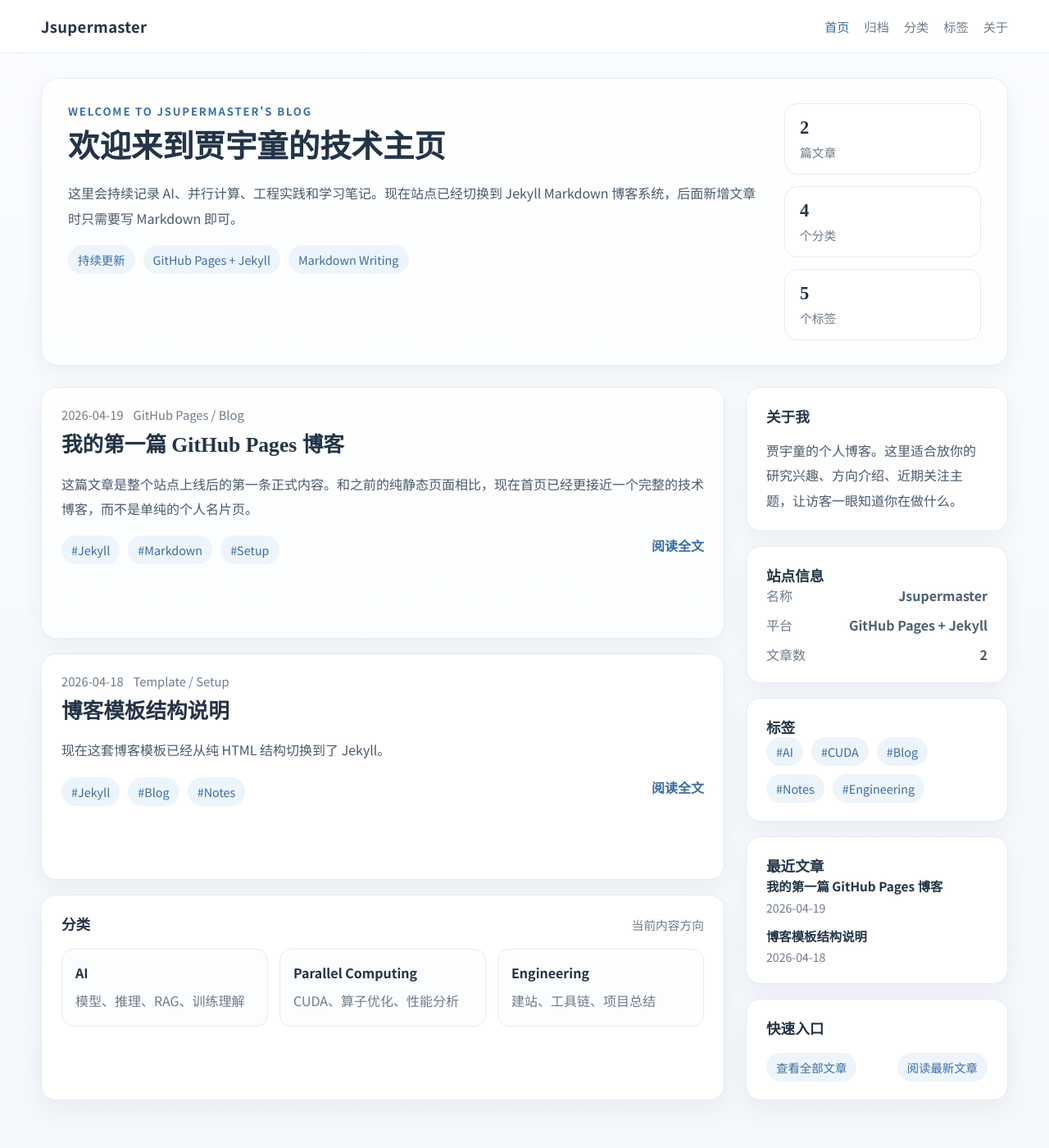
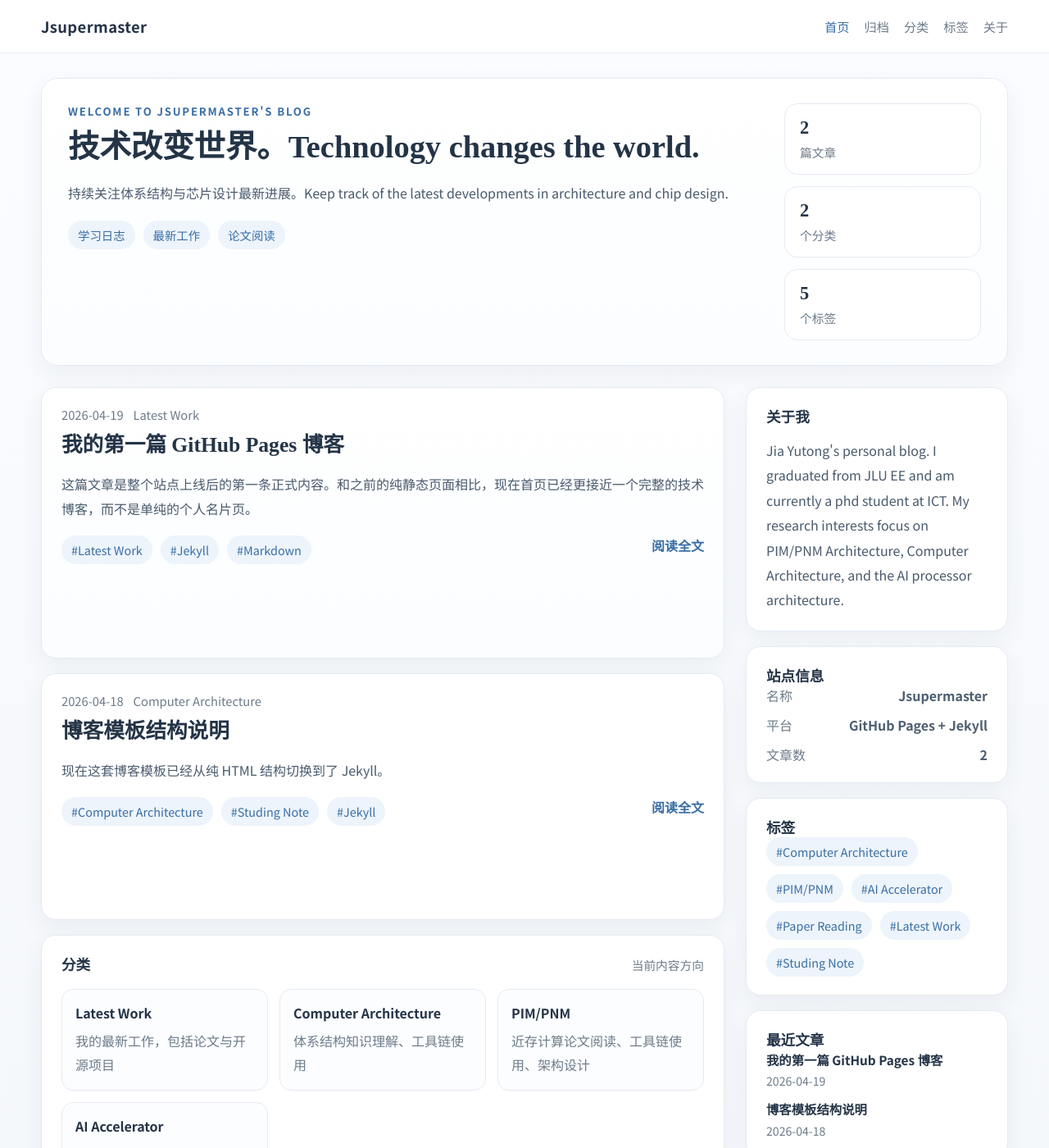
Before and after one commit to Jsupermaster/Jsupermaster.github.io, a Jekyll site: the page built from index.md, in a window 1280 px wide and 1400 px high. Shown: the whole window at 82% size. Built offline with Jekyll 4.4.1, drawn with Linux system fonts in a browser that asks for light colours.

Commit message:
update_260419_3

```diff
--- a/_posts/2026-04-18-template-setup.md
+++ b/_posts/2026-04-18-template-setup.md
@@ -3,12 +3,11 @@ title: 博客模板结构说明
 date: 2026-04-18 20:00:00 +0800
 description: 说明当前博客模板的目录结构和维护方式。
 categories:
-  - Template
-  - Setup
+  - Computer Architecture
 tags:
+  - Computer Architecture
+  - Studing Note
   - Jekyll
-  - Blog
-  - Notes
 article_kicker: TEMPLATE NOTE
 ---
 
--- a/_posts/2026-04-19-getting-started.md
+++ b/_posts/2026-04-19-getting-started.md
@@ -3,12 +3,11 @@ title: 我的第一篇 GitHub Pages 博客
 date: 2026-04-19 14:30:00 +0800
 description: 记录博客从纯静态页面切换为 Jekyll Markdown 系统的第一篇文章。
 categories:
-  - GitHub Pages
-  - Blog
+  - Latest Work
 tags:
+  - Latest Work
   - Jekyll
   - Markdown
-  - Setup
 article_kicker: BLOG POST
 ---
 
--- a/index.md
+++ b/index.md
@@ -4,27 +4,31 @@ nav: home
 title: 首页
 description: Jsupermaster 的个人博客首页。
 hero_kicker: WELCOME TO JSUPERMASTER'S BLOG
-hero_title: 欢迎来到贾宇童的技术主页
-hero_subtitle: 这里会持续记录 AI、并行计算、工程实践和学习笔记。现在站点已经切换到 Jekyll Markdown 博客系统，后面新增文章时只需要写 Markdown 即可。
+hero_title: 技术改变世界。Technology changes the world.
+hero_subtitle: 持续关注体系结构与芯片设计最新进展。Keep track of the latest developments in architecture and chip design.
 hero_meta:
-  - 持续更新
-  - GitHub Pages + Jekyll
-  - Markdown Writing
+  - 学习日志
+  - 最新工作
+  - 论文阅读
 topics:
-  - title: AI
-    description: 模型、推理、RAG、训练理解
-    href: /blog/index.html
-  - title: Parallel Computing
-    description: CUDA、算子优化、性能分析
-    href: /blog/index.html
-  - title: Engineering
-    description: 建站、工具链、项目总结
-    href: /blog/index.html
-about_text: 贾宇童的个人博客。这里适合放你的研究兴趣、方向介绍、近期关注主题，让访客一眼知道你在做什么。
+  - title: Latest Work
+    description: 我的最新工作，包括论文与开源项目
+    href: /blog/Latest_Work/index.html
+  - title: Computer Architecture
+    description: 体系结构知识理解、工具链使用
+    href: /blog/Computer_Architecture/index.html
+  - title: PIM/PNM
+    description: 近存计算论文阅读、工具链使用、架构设计
+    href: /blog/PIM/index.html
+  - title: AI Accelerator
+    description: AI加速最新进展、开源工作
+    href: /blog/AI_Accelerator/index.html
+about_text: Jia Yutong's personal blog. I graduated from JLU EE and am currently a phd student at ICT. My research interests focus on PIM/PNM Architecture, Computer Architecture, and the AI processor architecture.
 topic_tags:
-  - AI
-  - CUDA
-  - Blog
-  - Notes
-  - Engineering
+  - Computer Architecture
+  - PIM/PNM
+  - AI Accelerator
+  - Paper Reading
+  - Latest Work
+  - Studing Note
 ---
```
Also changed, not shown: _layouts/category.html (added, +46 -0 lines), blog/AI_Accelerator/index.md (added, +9 -0 lines), blog/Computer_Architecture/index.md (added, +9 -0 lines), blog/Latest_Work/index.md (added, +9 -0 lines), blog/PIM/index.md (added, +9 -0 lines).
